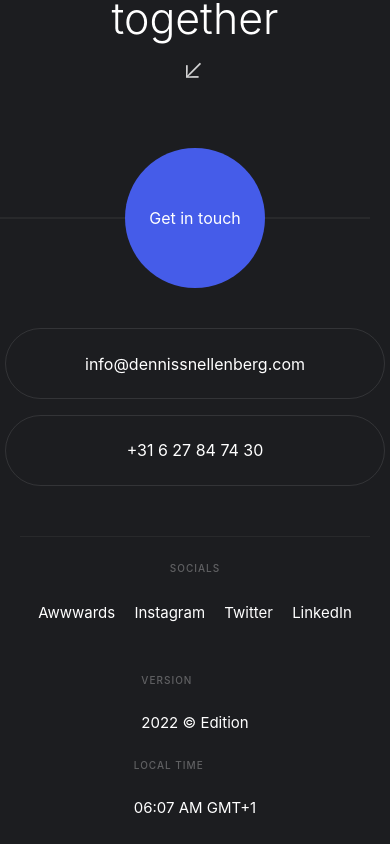
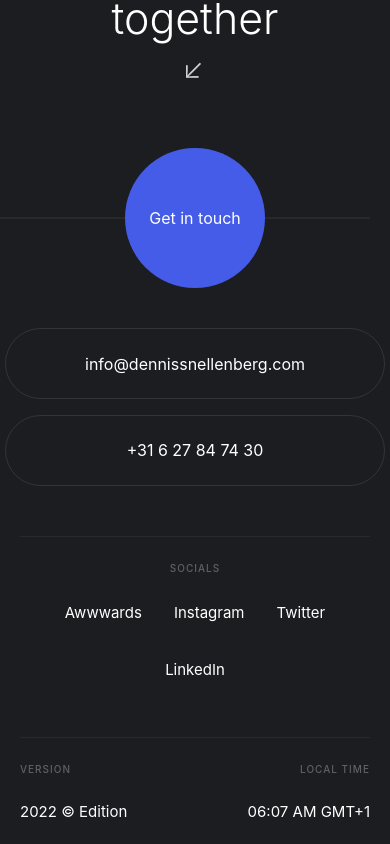
Before and after one commit to idformike1/portfolio-website-4-ag-protocol, a React (Vite) app: page / in a window 390 px wide. Shown: the part 3466-4310 px from the top of the page. Built offline with nearby package versions, Linux system fonts and the light colour scheme.

Commit message:
fix: Footer Mobile Layout (Meta Side-by-Side, Correct Socials)

```diff
--- a/src/styles/main.scss
+++ b/src/styles/main.scss
@@ -680,25 +680,37 @@ img, video {
     }
 
     &__bottom-section {
-        flex-direction: column-reverse; // Flip stack order
+        flex-direction: column-reverse;
         align-items: center;
-        gap: 3rem;
+        gap: 3.5rem;
         padding-top: 1.5rem;
     }
 
     &__socials-group {
       align-items: center;
+      width: 100%;
       .footer__socials-links {
         justify-content: center;
         flex-wrap: wrap;
-        gap: 1.2rem;
+        gap: 2rem;
       }
     }
 
     &__meta-group {
-      flex-direction: column;
+      flex-direction: row; // Version and Local Time on same line
+      justify-content: space-between;
+      width: 100%;
       gap: 1.5rem;
-      align-items: center;
+      border-top: 1px solid rgba(255, 255, 255, 0.05);
+      padding-top: 1.5rem;
+
+      .meta-item {
+        align-items: flex-start;
+        &:last-child {
+          align-items: flex-end;
+          text-align: right;
+        }
+      }
     }
   }
 }
```
Also changed, not shown: 1 other file (tests, documents, lock files or other folders).
